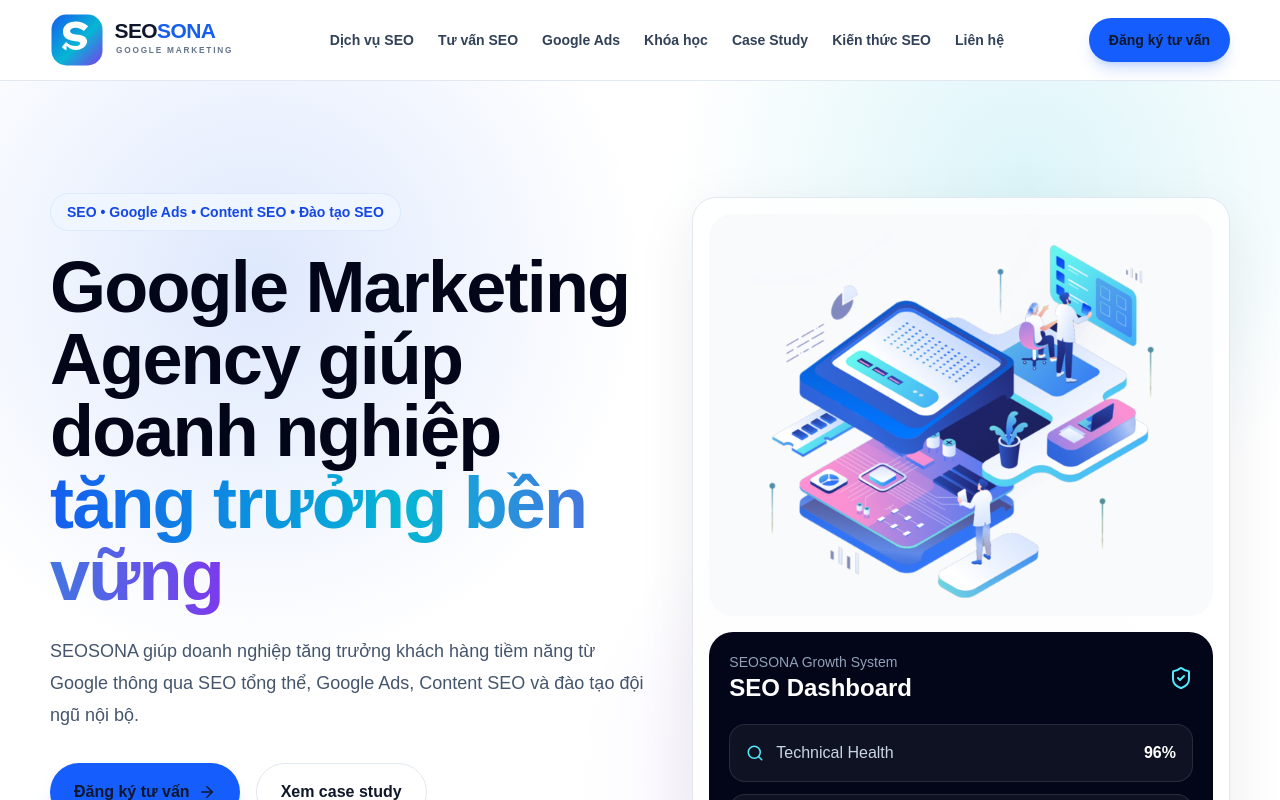
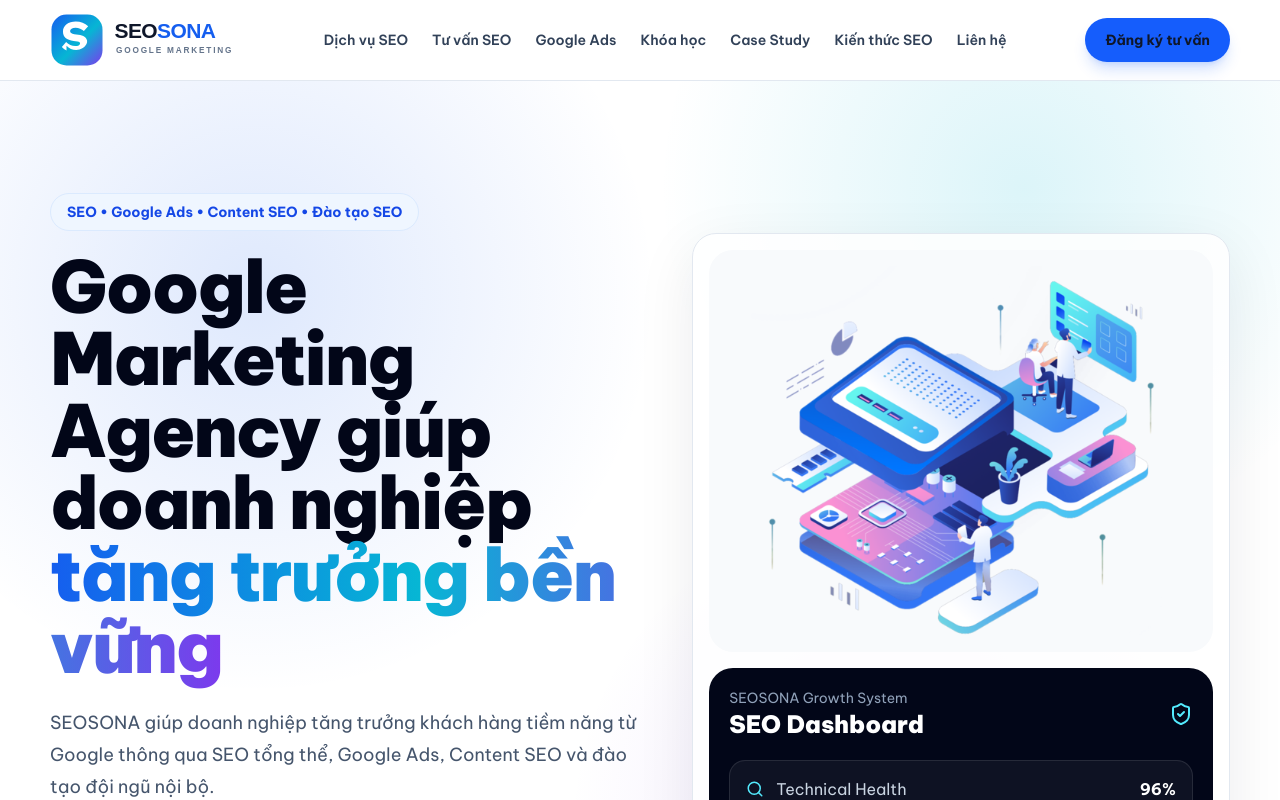
Before and after one commit to LongLeo287/SEOSONA, a Next.js app: page / in a window 1280 px wide. Shown: the top 800 px of the page. Built offline with nearby package versions, Linux system fonts and the light colour scheme.

Commit message:
fix: apply vietnamese font globally

```diff
--- a/app/globals.css
+++ b/app/globals.css
@@ -17,7 +17,9 @@
   margin: 0;
   background: var(--background);
   color: var(--foreground);
-  font-family: Arial, Helvetica, sans-serif;
+  font-family: var(--font-be-vietnam), Arial, Helvetica, sans-serif;
+  text-rendering: optimizeLegibility;
+  -webkit-font-smoothing: antialiased;
 }
 a { color: inherit; text-decoration: none; }
 .container { width: min(1180px, calc(100% - 32px)); margin: 0 auto; }
```
